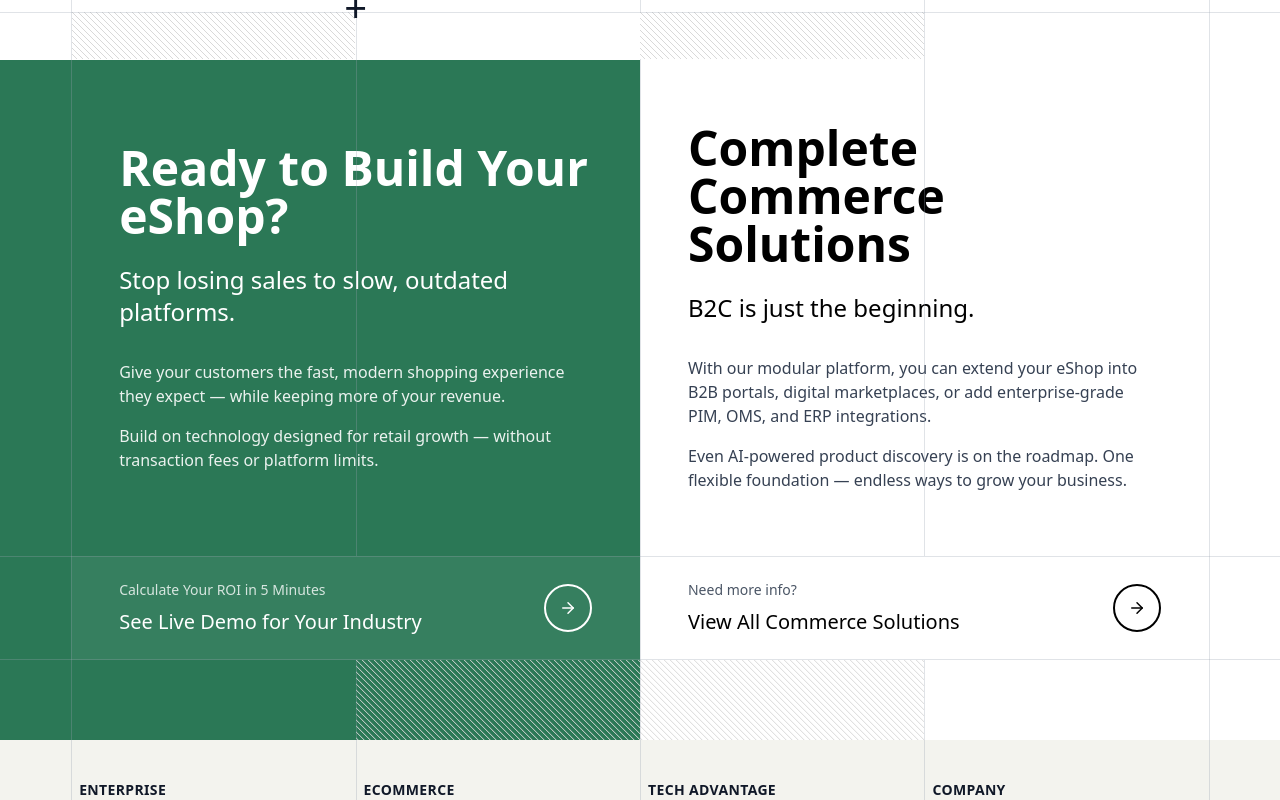
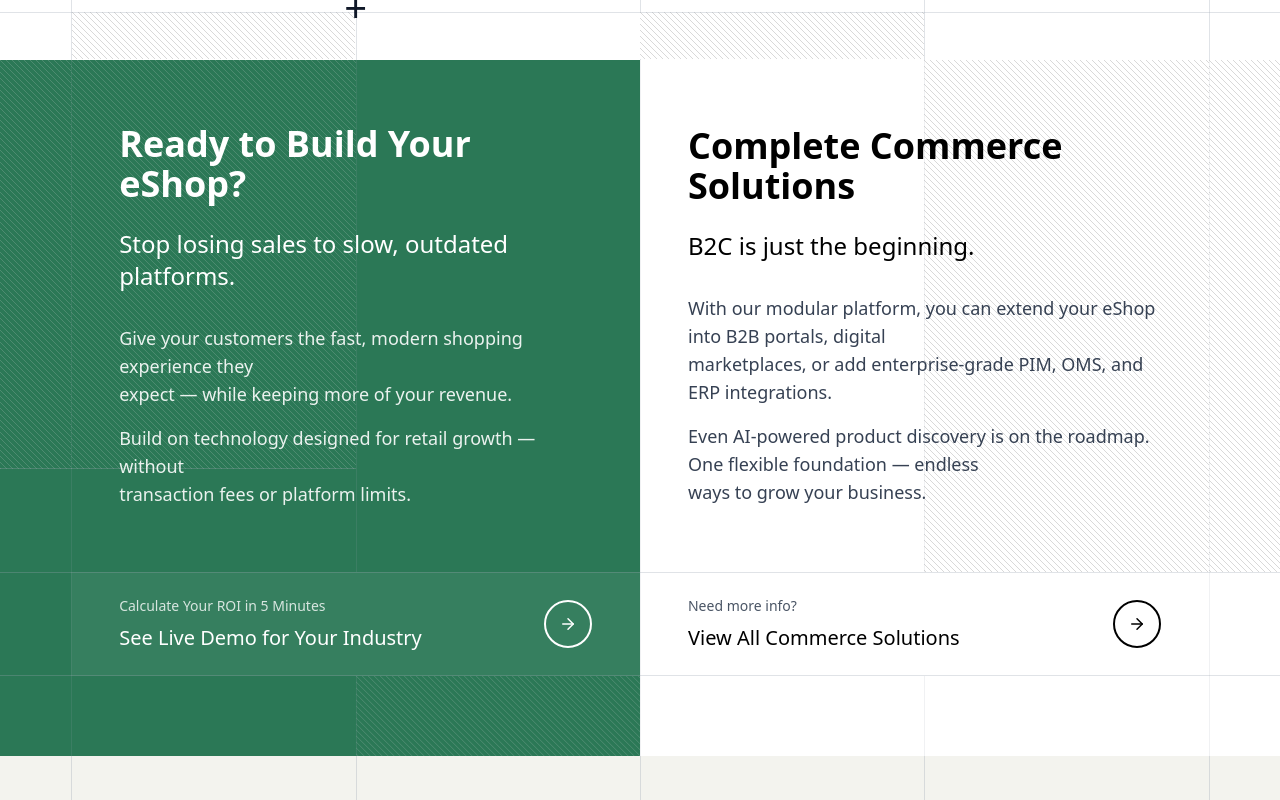
Before and after one commit to abdullah-fareed1/synergic, a Next.js app: page /b2c-solutions in a window 1280 px wide. Shown: the part 3560-4360 px from the top of the page. Built offline with nearby package versions, Linux system fonts and the light colour scheme.

Commit message:
B2C Solution page: Final tweaks

```diff
--- a/app/b2c-solutions/sections/ReadyToBuildSection.tsx
+++ b/app/b2c-solutions/sections/ReadyToBuildSection.tsx
@@ -2,11 +2,9 @@ import React from "react";
 import { GridSection, GridContainer, GridCol } from "../../components/grid";
 
 const ReadyToBuildSection = () => {
-  // Stripes for green background (grey lines on green)
   const stripePatternGreen =
-    "linear-gradient(45deg, #d9d9d9 8.33%, transparent 8.33%, transparent 50%, #d9d9d9 50%, #d9d9d9 58.33%, transparent 58.33%, transparent 100%)";
+    "linear-gradient(45deg, rgba(217, 217, 217, 0.2) 8.33%, transparent 8.33%, transparent 50%, rgba(217, 217, 217, 0.2) 50%, rgba(217, 217, 217, 0.2) 58.33%, transparent 58.33%, transparent 100%)";
 
-  // Stripes for white background (grey lines on white)
   const stripePatternWhite =
     "linear-gradient(45deg, #d9d9d9 8.33%, #ffffff 8.33%, #ffffff 50%, #d9d9d9 50%, #d9d9d9 58.33%, #ffffff 58.33%, #ffffff 100%)";
 
@@ -16,7 +14,6 @@ const ReadyToBuildSection = () => {
     <>
       {/* Desktop Layout */}
       <div className="hidden lg:block">
-        {/* Section 1: Content Section */}
         <GridSection
           bgColor="bg-transparent"
           showLines={[true, true, true, true, true]}
@@ -25,71 +22,105 @@ const ReadyToBuildSection = () => {
             className="absolute left-0 w-[5.56%] top-0 bottom-0 bg-[#2B7856]"
             style={{ zIndex: 0 }}
           />
+
+          <div
+            className="absolute left-0 w-[5.56%] top-0"
+            style={{
+              zIndex: 1,
+              height: '80%',
+              backgroundImage: stripePatternGreen,
+              backgroundSize: stripeSize,
+              borderBottom: '1px solid rgba(156, 163, 175, 0.3)'
+            }}
+          />
+
           <div
             className="absolute right-[5.56%] w-[22.22%] top-0 bottom-0 bg-white"
             style={{ zIndex: 0 }}
           />
           <div
             className="absolute right-0 w-[5.56%] top-0 bottom-0 bg-white"
-            style={{ zIndex: 0 }}
+            style={{
+              zIndex: 0,
+              backgroundImage: stripePatternWhite,
+              backgroundSize: stripeSize,
+            }}
           />
 
-          {/* Manual Gridlines */}
-          <div className="absolute left-[5.56%] top-0 bottom-0 w-px bg-gray-400 opacity-30" style={{ zIndex: 100 }} />
-          <div className="absolute left-[27.78%] top-0 bottom-0 w-px bg-gray-400 opacity-30" style={{ zIndex: 100 }} />
-          <div className="absolute left-[50%] top-0 bottom-0 w-px bg-gray-400 opacity-30" style={{ zIndex: 100 }} />
-          <div className="absolute left-[72.22%] top-0 bottom-0 w-px bg-gray-400 opacity-30" style={{ zIndex: 100 }} />
-          <div className="absolute left-[94.44%] top-0 bottom-0 w-px bg-gray-400 opacity-30" style={{ zIndex: 100 }} />
+          <div className="absolute left-[5.56%] top-0 bottom-0 w-px bg-gray-400 opacity-15" style={{ zIndex: 100 }} />
+          <div className="absolute left-[27.78%] top-0 bottom-0 w-px bg-gray-400 opacity-15" style={{ zIndex: 100 }} />
+          <div className="absolute left-[50%] top-0 bottom-0 w-px bg-gray-400 opacity-15" style={{ zIndex: 100 }} />
+          <div className="absolute left-[72.22%] top-0 bottom-0 w-px bg-gray-400 opacity-15" style={{ zIndex: 100 }} />
+          <div className="absolute left-[94.44%] top-0 bottom-0 w-px bg-gray-400 opacity-15" style={{ zIndex: 100 }} />
 
           <GridContainer>
             <GridCol
               span="AB"
-              className="px-12 py-16 text-white flex flex-col justify-center min-h-[400px] relative"
+              className="px-12 py-16 text-white flex flex-col justify-center min-h-100 relative"
               style={{ zIndex: 5 }}
             >
               <div className="absolute inset-0 bg-[#2B7856]" style={{ zIndex: -1 }} />
-              <h2 className="text-5xl font-extrabold mb-6 relative z-10">
+
+              <div
+                className="absolute inset-y-0 left-0 w-1/2"
+                style={{
+                  zIndex: -1,
+                  height: '80%',
+                  backgroundImage: stripePatternGreen,
+                  backgroundSize: stripeSize,
+                  borderBottom: '1px solid rgba(156, 163, 175, 0.3)'
+                }}
+              />
+
+              <h2 className="text-4xl font-extrabold mb-6 relative z-10">
                 Ready to Build Your eShop?
               </h2>
               <p className="text-2xl font-normal mb-8 relative z-10">
                 Stop losing sales to slow, outdated platforms.
               </p>
-              <p className="text-base mb-4 opacity-90 relative z-10">
-                Give your customers the fast, modern shopping experience they
+              <p className="text-lg mb-4 opacity-90 relative z-10">
+                Give your customers the fast, modern shopping experience they<br/>
                 expect — while keeping more of your revenue.
               </p>
-              <p className="text-base opacity-90 relative z-10">
-                Build on technology designed for retail growth — without
+              <p className="text-lg opacity-90 relative z-10">
+                Build on technology designed for retail growth — without<br/>
                 transaction fees or platform limits.
               </p>
             </GridCol>
 
             <GridCol
               span="CD"
-              className="px-12 py-16 flex flex-col justify-center min-h-[400px] relative"
+              className="px-12 py-16 flex flex-col justify-center min-h-100 relative"
               style={{ zIndex: 5 }}
             >
               <div className="absolute inset-0 bg-white" style={{ zIndex: -1 }} />
-              <h2 className="text-5xl font-extrabold mb-6 text-black relative z-10">
+              <div
+                className="absolute inset-y-0 right-0 w-1/2"
+                style={{
+                  zIndex: -1,
+                  backgroundImage: stripePatternWhite,
+                  backgroundSize: stripeSize,
+                }}
+              />
+              <h2 className="text-4xl font-extrabold mb-6 text-black relative z-10">
                 Complete Commerce Solutions
               </h2>
               <p className="text-2xl font-normal mb-8 text-black relative z-10">
                 B2C is just the beginning.
               </p>
-              <p className="text-base mb-4 text-gray-700 relative z-10">
+              <p className="text-lg mb-4 text-gray-700 relative z-10">
                 With our modular platform, you can extend your eShop into B2B
-                portals, digital marketplaces, or add enterprise-grade PIM, OMS,
+                portals, digital<br/> marketplaces, or add enterprise-grade PIM, OMS,
                 and ERP integrations.
               </p>
-              <p className="text-base text-gray-700 relative z-10">
+              <p className="text-lg text-gray-700 relative z-10">
                 Even AI-powered product discovery is on the roadmap. One
-                flexible foundation — endless ways to grow your business.
+                flexible foundation — endless<br/> ways to grow your business.
               </p>
             </GridCol>
           </GridContainer>
         </GridSection>
 
-        {/* Section 2: Button Section */}
         <GridSection
           bgColor="bg-transparent"
           showLines={[true, false, true, false, true]}
@@ -116,10 +147,9 @@ const ReadyToBuildSection = () => {
             style={{ zIndex: 0 }}
           />
 
-          {/* Manual Gridlines - Only 1, 3, 5 */}
-          <div className="absolute left-[5.56%] top-0 bottom-0 w-px bg-gray-400 opacity-30" style={{ zIndex: 100 }} />
-          <div className="absolute left-[50%] top-0 bottom-0 w-px bg-gray-400 opacity-30" style={{ zIndex: 100 }} />
-          <div className="absolute left-[94.44%] top-0 bottom-0 w-px bg-gray-400 opacity-30" style={{ zIndex: 100 }} />
+          <div className="absolute left-[5.56%] top-0 bottom-0 w-px bg-gray-400 opacity-15" style={{ zIndex: 100 }} />
+          <div className="absolute left-[50%] top-0 bottom-0 w-px bg-gray-400 opacity-15" style={{ zIndex: 100 }} />
+          <div className="absolute left-[94.44%] top-0 bottom-0 w-px bg-gray-400 opacity-15" style={{ zIndex: 100 }} />
 
           <GridContainer>
             <GridCol span="AB" className="relative" style={{ zIndex: 5 }}>
@@ -187,29 +217,25 @@ const ReadyToBuildSection = () => {
           </GridContainer>
         </GridSection>
 
-        {/* Section 3: Spacer with Stripes */}
         <GridSection
           bgColor="bg-transparent"
           showLines={[true, true, true, true, true]}
           className="h-20 relative"
         >
-          {/* Left side margin + A + B = Green background */}
           <div
             className="absolute left-0 w-[50%] top-0 bottom-0 bg-[#2B7856]"
             style={{ zIndex: 0 }}
           />
-          {/* Right side C + D + margin = White background */}
           <div
             className="absolute right-0 w-[50%] top-0 bottom-0 bg-white"
             style={{ zIndex: 0 }}
           />
 
-          {/* Manual Gridlines */}
-          <div className="absolute left-[5.56%] top-0 bottom-0 w-px bg-gray-400 opacity-30" style={{ zIndex: 100 }} />
-          <div className="absolute left-[27.78%] top-0 bottom-0 w-px bg-gray-400 opacity-30" style={{ zIndex: 100 }} />
-          <div className="absolute left-[50%] top-0 bottom-0 w-px bg-gray-400 opacity-30" style={{ zIndex: 100 }} />
-          <div className="absolute left-[72.22%] top-0 bottom-0 w-px bg-gray-400 opacity-30" style={{ zIndex: 100 }} />
-          <div className="absolute left-[94.44%] top-0 bottom-0 w-px bg-gray-400 opacity-30" style={{ zIndex: 100 }} />
+          <div className="absolute left-[5.56%] top-0 bottom-0 w-px bg-gray-400 opacity-15" style={{ zIndex: 100 }} />
+          <div className="absolute left-[27.78%] top-0 bottom-0 w-px bg-gray-400 opacity-15" style={{ zIndex: 100 }} />
+          <div className="absolute left-[50%] top-0 bottom-0 w-px bg-gray-400 opacity-15" style={{ zIndex: 100 }} />
+          <div className="absolute left-[72.22%] top-0 bottom-0 w-px bg-gray-400 opacity-15" style={{ zIndex: 100 }} />
+          <div className="absolute left-[94.44%] top-0 bottom-0 w-px bg-gray-400 opacity-15" style={{ zIndex: 100 }} />
 
           <GridContainer className="h-full">
             <GridCol span="A" className="h-20 relative" style={{ zIndex: 5 }}>
@@ -230,8 +256,6 @@ const ReadyToBuildSection = () => {
               span="C"
               className="h-20 relative"
               style={{
-                backgroundImage: stripePatternWhite,
-                backgroundSize: stripeSize,
                 zIndex: 5,
               }}
             >
```
